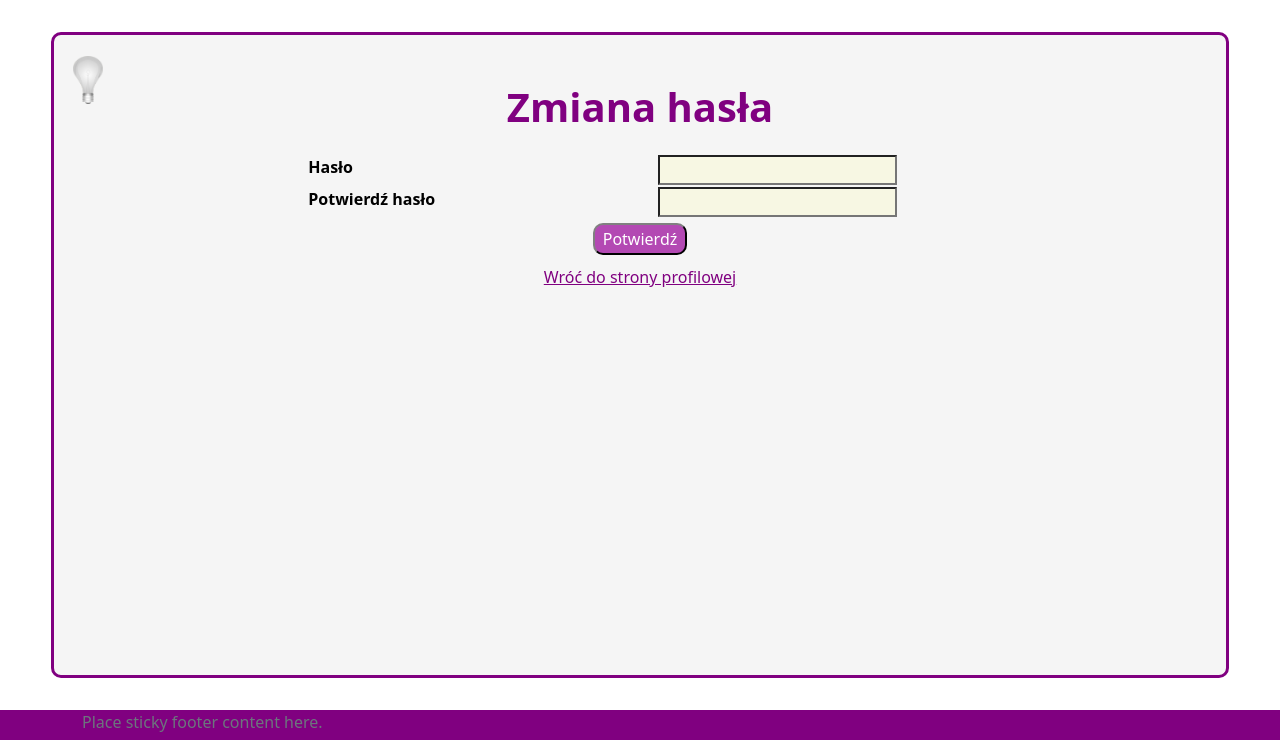
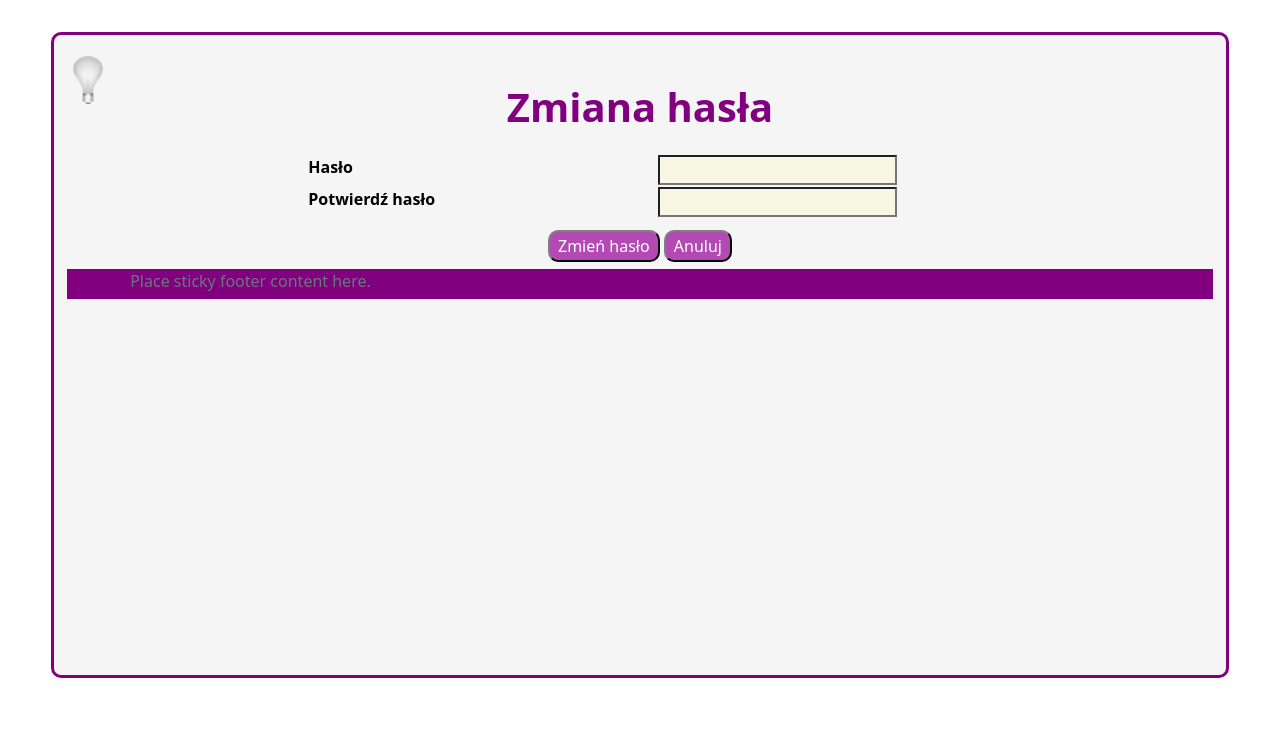
Before and after one commit to Maiconek/ProjektZespolowy-UG-2022-23, a Django app: page /profile/change-password in a window 1280 px wide. Shown: the part 60-800 px from the top of the page. Run offline with Django 3.2, Linux system fonts and the light colour scheme.

Commit message:
kolejna zmiana, uwaga zepsuty footer!!!

```diff
--- a/ManagerFinansow/templates/application/edit-profile.html
+++ b/ManagerFinansow/templates/application/edit-profile.html
@@ -24,12 +24,6 @@
             <button class="button" type="submit">Zapisz</button>
             <button type="button" class="button"><a class="inbutton" href="{% url 'profile' %}">Anuluj</a></button>
         </p>
-    <!--<div class="center">
-        <button class="button" type="submit">Edytuj</button>
-    </div>
-    <div class="mam-niemam">
-        <span><a class="purple" href="{% url 'profile' %}">Wróć do strony profilowej</a></span>
-    </div>-->
 </form>
 </div>
 {% endblock %}
--- a/ManagerFinansow/templates/registration/password-change.html
+++ b/ManagerFinansow/templates/registration/password-change.html
@@ -32,11 +32,14 @@
                 {{ form.password2.errors }}
             </tr>
         </table>
-        <button class="button" type="submit">Potwierdź</button>
+        <p class="buttons-close">
+            <button class="button" type="submit">Zmień hasło</button>
+            <button type="button" class="button"><a class="inbutton" href="{% url 'profile' %}">Anuluj</a></button>
+        </p>
 </form>
-
+<!--
 <div class="mam-niemam">
     <span><a class="purple" href="{% url 'profile' %}">Wróć do strony profilowej</a></span>
   </div>
-</div>
+</div>-->
 {% endblock %}
```
